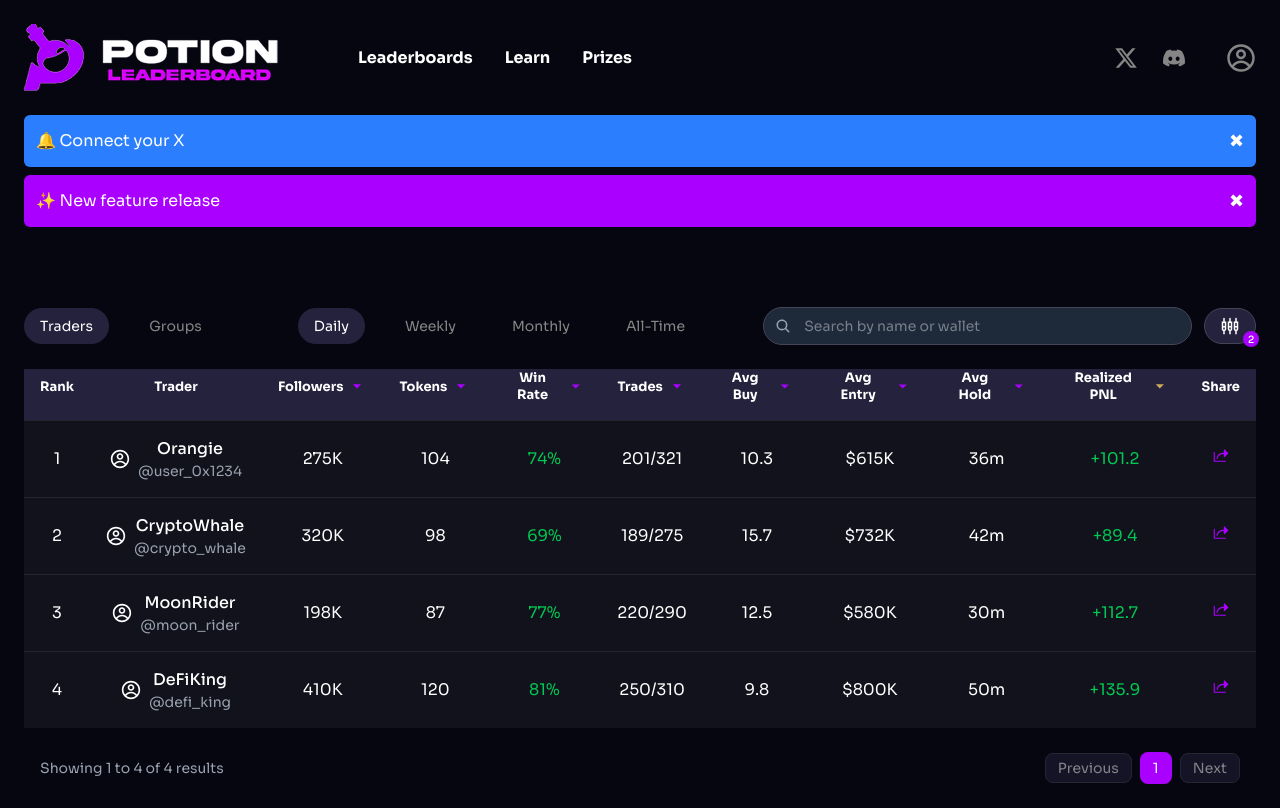
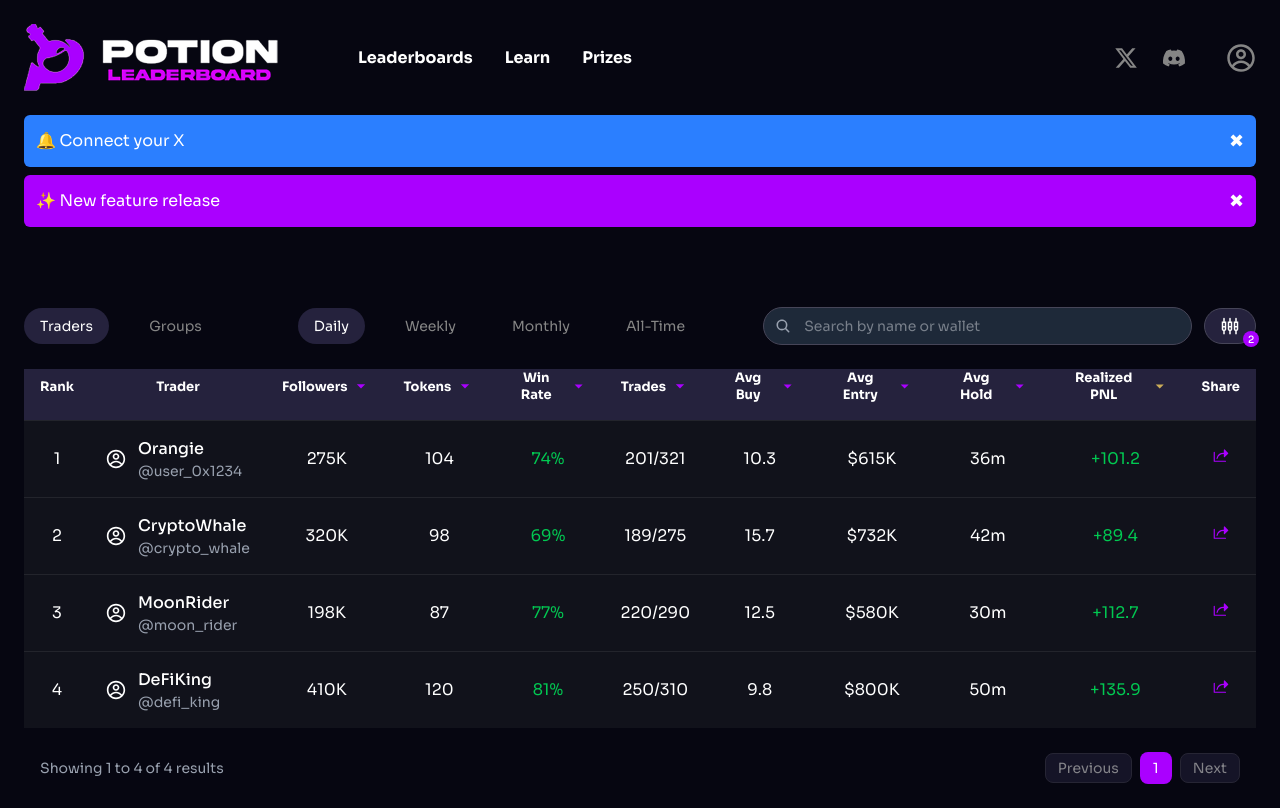
Before and after one commit to favourAyomikun/bounty-potion, a React (Vite) app: page / in a window 1280 px wide. Built offline with nearby package versions, Linux system fonts and the light colour scheme.

Commit message:
made some changes to the leaderboard page

```diff
--- a/src/pages/sub-pages/Traders.jsx
+++ b/src/pages/sub-pages/Traders.jsx
@@ -99,9 +99,9 @@ const Traders = () => {
     >
       <td className="py-4 px-4 align-middle">{trader.rank}</td>
       <td onClick={() => setIsWalletModalOpen(true)} className="py-4 px-4 align-middle cursor-pointer">
-                  <div className="flex justify-center items-center space-x-2">
-                    <CgProfile className='text-xl' />
-                    <div>
+        <div className="flex items-center space-x-3">
+          <CgProfile className="text-xl flex-shrink-0" />
+          <div className="flex flex-col items-start">
             <div className="font-medium">{trader.name}</div>
             <div className="text-gray-400 text-sm">{trader.handle}</div>
           </div>
```
Lines whose indentation alone changed are shown as unchanged.
